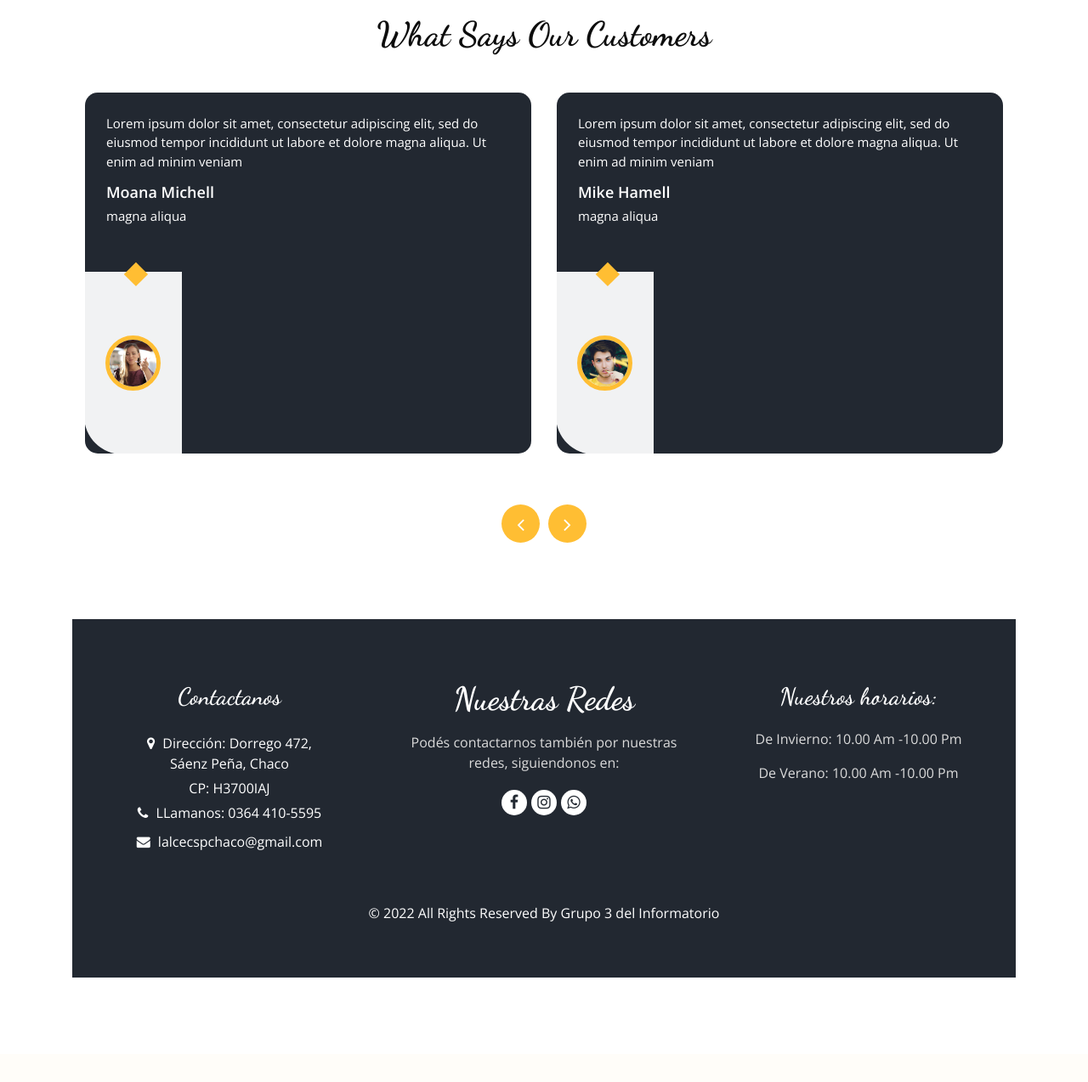
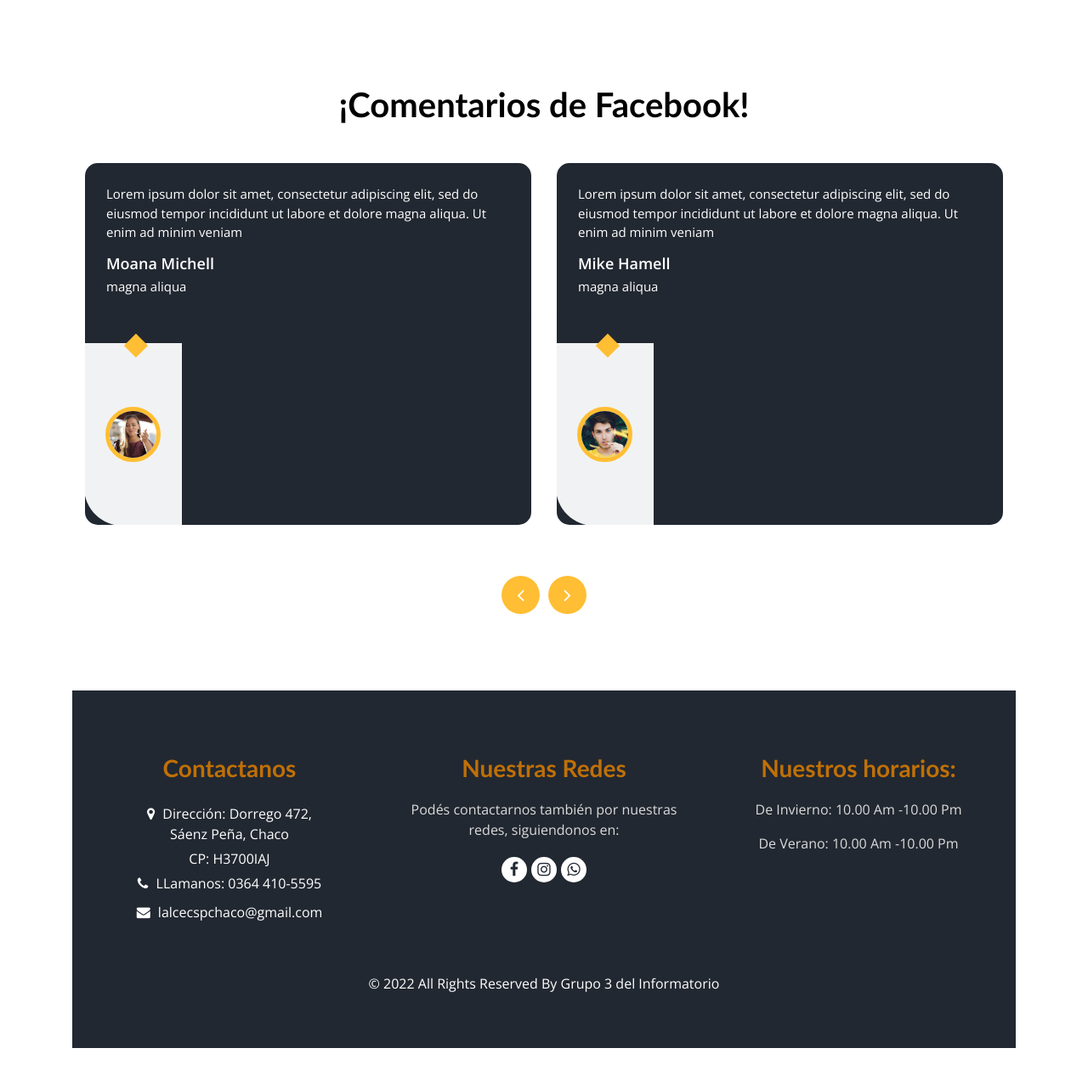
Before and after one commit to santiagonrod/Info22Equipo3, a Django app: template source/templates/index.html in a window 1280 px wide. Shown: the part 2761-4035 px from the top of the page at 85% size. Before the commit the page ends 3912 px from the top, so only its background shows below. Run offline with Django 4.2, Linux system fonts and the light colour scheme; the template is opened without the code that fills it, so the values that code supplies are empty; some libraries are stand-ins or nearby versions.

Commit message:
prueba de fuentes y reubicacion de textos.

```diff
--- a/source/templates/index.html
+++ b/source/templates/index.html
@@ -13,7 +13,7 @@
   <meta name="keywords" content="" />
   <meta name="description" content="" />
   <meta name="author" content="" />
-  <link rel="shortcut icon" href="{% static 'images/icono de lalcec.jpeg' %}" type="">
+  <link rel="shortcut icon" href="{% static 'images/icono.png' %}" type="">
 
   <title> LALCEC </title>
 
@@ -45,7 +45,7 @@
       <div class="container">
         <nav class="navbar navbar-expand-lg custom_nav-container ">
           <a class="navbar-brand" href="index.html">
-            <span style="color:black ; font-family:'Franklin Gothic Medium', 'Arial Narrow', Arial, sans-serif">
+            <span style="color:black ; font-family:Verdana, Geneva, Tahoma, sans-serif">
               LALCEC
             <br>
               Saenz Peña
@@ -59,13 +59,13 @@
           <div class="collapse navbar-collapse" id="navbarSupportedContent">
             <ul class="navbar-nav  mx-auto ">
               <li class="nav-item active">
-                <a class="nav-link" href="index.html" style="color:black">Inicio <span class="sr-only">(current)</span></a>
+                <a class="nav-link" href="index.html" style="color:black; font-family:Verdana, Geneva, Tahoma, sans-serif">Inicio <span class="sr-only">(current)</span></a>
               </li>
               <li class="nav-item">
-                <a class="nav-link" href="menu.html"  style="color:black">Registrate</a>
+                <a class="nav-link" href="menu.html"  style="color:black; font-family:Verdana, Geneva, Tahoma, sans-serif">Registrate</a>
               </li>
               <li class="nav-item">
-                <a class="nav-link" href="about.html" style="color:black">Sobre nosotros</a>
+                <a class="nav-link" href="about.html" style="color:black; font-family:Verdana, Geneva, Tahoma, sans-serif">Sobre nosotros</a>
               </li>
               <!--<li class="nav-item">
                 <a class="nav-link" href="book.html">Book Table</a>
@@ -152,10 +152,10 @@
               <div class="row">
                 <div class="col-md-7 col-lg-6 ">
                   <div class="detail-box">
-                    <h1 style="color:black">
+                    <h1 style="color:rgb(173, 93, 1); font-family:Verdana, Geneva, Tahoma, sans-serif">
                       Liga Argentina de Lucha Contra el Cáncer
                     </h1>
-                    <p style="color:black">
+                    <p style="color:black; font-family:Verdana, Geneva, Tahoma, sans-serif">
                       <b>La Liga Argentina de Lucha Contra el Cáncer (LALCEC) es una organización de la sociedad civil creada el 22 de julio de 1921 por la señora Helena Larroque de Roffo quien, ya desde ese entonces, afirmaba que la mejor manera de reducir la incidencia del cáncer es trabajando en la prevención y la detección temprana de la enfermedad.</b>
                     </p>
                     <div class="btn-box">
@@ -173,10 +173,10 @@
               <div class="row">
                 <div class="col-md-7 col-lg-6 ">
                   <div class="detail-box">
-                    <h1 style="color:black">
+                    <h1 style="color:rgb(173, 93, 1); font-family:Verdana, Geneva, Tahoma, sans-serif">
                       Programas
                     </h1>
-                    <p style="color:black">
+                    <p style="color:black; font-family:Verdana, Geneva, Tahoma, sans-serif">
                        <b>Para cumplir con nuestra misión de reducir la mortalidad del cáncer en Argentina es que trabajamos con diversos programas de detección temprana y prevención de la enfermedad. </b>
                     </p>
                     <div class="btn-box">
@@ -194,10 +194,10 @@
               <div class="row">
                 <div class="col-md-7 col-lg-6 ">
                   <div class="detail-box">
-                    <h1 style="color:black">
+                    <h1 style="color:rgb(173, 93, 1); font-family:Verdana, Geneva, Tahoma, sans-serif">
                       Hacé la diferencia
                     </h1>
-                    <p style="color:black">
+                    <p style="color:black; font-family:Verdana, Geneva, Tahoma, sans-serif">
                         <b>Con tu aporte le estás brindando la oportunidad a miles de personas de detectar su enfermedad a tiempo y colaboras para seguir concientizando en todo el país.
 
                           Además, el dinero será destinado a los talleres que brinda el área psicosocial de LALCEC para acompañar a todos aquellos que están en tratamiento y sus familias.</b>
@@ -388,6 +388,7 @@
     <div class="container">
       <div class="heading_container heading_center">
         <h2>
+          <p style="color:black; font-family:'Gill Sans', 'Gill Sans MT', Calibri, 'Trebuchet MS', sans-serif">
           Nuestras Publicaciones:
         </h2>
       </div>
@@ -1138,6 +1139,7 @@ TERCER MODIF -->
     <div class="container">
       <div class="heading_container">
         <h2>
+          <p style="color:black; font-family:'Gill Sans', 'Gill Sans MT', Calibri, 'Trebuchet MS', sans-serif">
           ¡Donde encontrarnos!
         </h2>
       </div>
@@ -1200,7 +1202,8 @@ TERCER MODIF -->
     <div class="container">
       <div class="heading_container heading_center psudo_white_primary mb_45">
         <h2>
-          What Says Our Customers
+          <p style="color:black; font-family:'Gill Sans', 'Gill Sans MT', Calibri, 'Trebuchet MS', sans-serif">
+          ¡Comentarios de Facebook!
         </h2>
       </div>
       <div class="carousel-wrap row ">
@@ -1255,6 +1258,7 @@ TERCER MODIF -->
         <div class="col-md-4 footer-col">
           <div class="footer_contact">
             <h4>
+              <p style="color:rgb(192, 112, 7); font-family:'Gill Sans', 'Gill Sans MT', Calibri, 'Trebuchet MS', sans-serif">
               Contactanos
             </h4>
             <div class="contact_link_box">
@@ -1283,9 +1287,12 @@ TERCER MODIF -->
         </div>
         <div class="col-md-4 footer-col">
           <div class="footer_detail">
-            <a class="footer-logo">
+            <div class="footer-logo">
+            <h4>
+              <p style="color:rgb(192, 112, 7); font-family:'Gill Sans', 'Gill Sans MT', Calibri, 'Trebuchet MS', sans-serif">
               Nuestras Redes
-            </a>
+            </div>
+            </h4>
             <p>
               Podés contactarnos también por nuestras redes, siguiendonos en:
             </p>
@@ -1312,6 +1319,7 @@ TERCER MODIF -->
         </div>
         <div class="col-md-4 footer-col">
           <h4>
+            <p style="color:rgb(192, 112, 7); font-family:'Gill Sans', 'Gill Sans MT', Calibri, 'Trebuchet MS', sans-serif">
             Nuestros horarios:
           </h4>
           <p>
```
Also changed, not shown: source/static/images/icono de lalcec.jpeg (deleted), source/static/images/icono.png (added).
